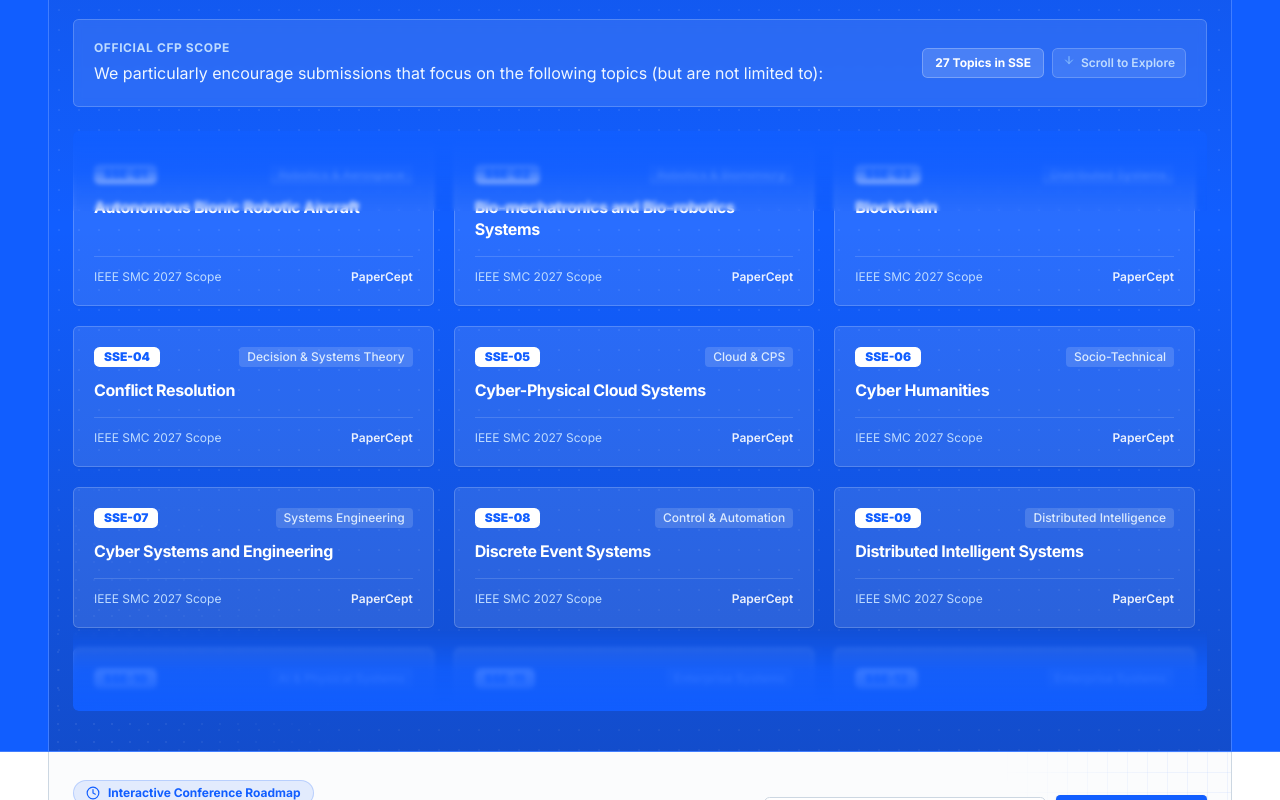
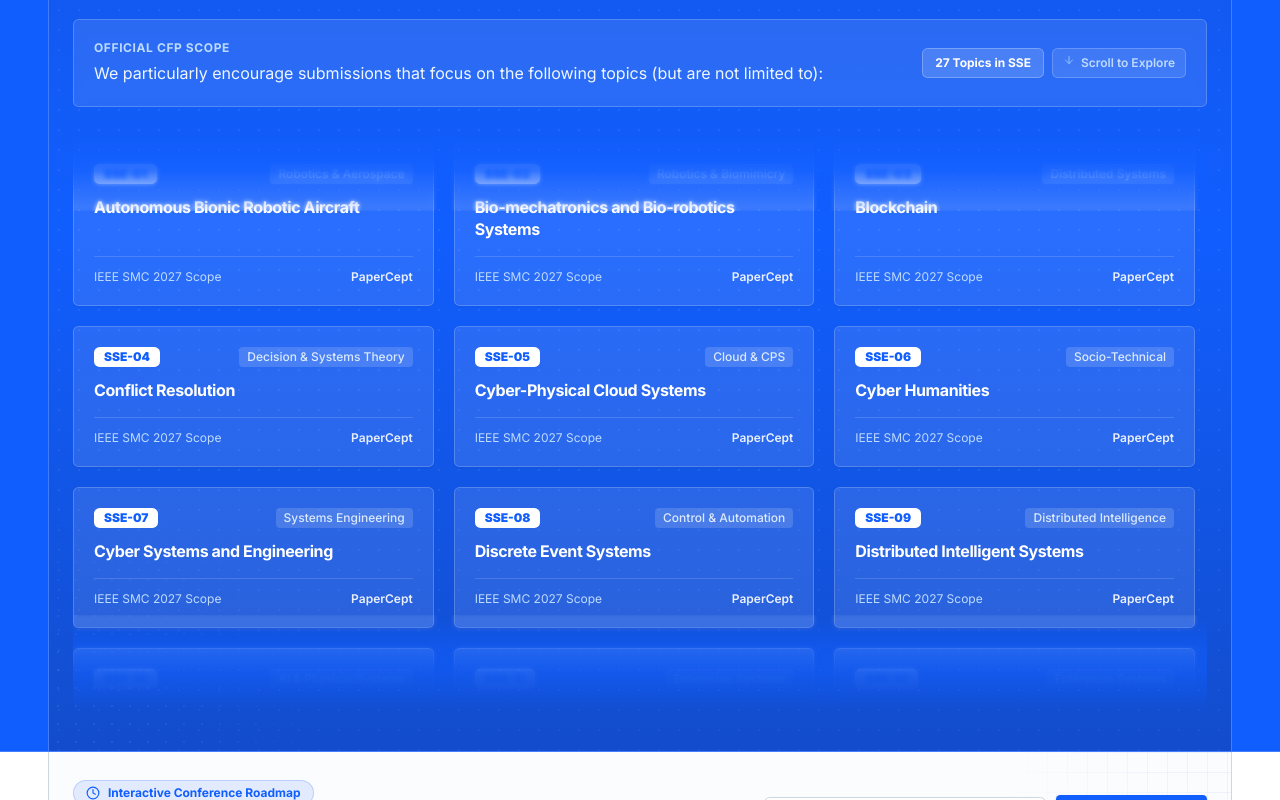
Before and after one commit to toantc1024/ieee.smc2027, a Next.js app: page / in a window 1280 px wide. Shown: the part 3560-4360 px from the top of the page. Built offline with nearby package versions, Linux system fonts and the light colour scheme.

Commit message:
fix(tracks): ensure symmetrical smooth fade blur on both top and bottom of topics overflow container

```diff
--- a/src/components/sections/TracksExplorer.tsx
+++ b/src/components/sections/TracksExplorer.tsx
@@ -172,24 +172,25 @@ export function TracksExplorer() {
             No topics matched &ldquo;{searchQuery}&rdquo; in this pillar. Try another keyword or switch pillars.
           </div>
         ) : (
-          /* Marquee Fade Blur Overflow Container */
-          <div className="relative z-10 overflow-hidden rounded-md">
-
+          /* Marquee Fade Blur Overflow Container with Symmetrical Top & Bottom Mask */
+          <div
+            className="relative z-10 overflow-hidden rounded-md"
+            style={{
+              maskImage:
+                "linear-gradient(to bottom, transparent 0%, black 44px, black calc(100% - 64px), transparent 100%)",
+              WebkitMaskImage:
+                "linear-gradient(to bottom, transparent 0%, black 44px, black calc(100% - 64px), transparent 100%)",
+            }}
+          >
             {/* Top Marquee Fade Blur Overlay */}
             <div className="pointer-events-none absolute inset-x-0 top-0 h-16 sm:h-20 bg-gradient-to-b from-[#115eff] via-[#115eff]/85 to-transparent backdrop-blur-[2px] z-20" />
 
             {/* Bottom Marquee Fade Blur Overlay */}
-            <div className="pointer-events-none absolute inset-x-0 bottom-0 h-16 sm:h-20 bg-gradient-to-t from-[#115eff] via-[#115eff]/85 to-transparent backdrop-blur-[2px] z-20" />
+            <div className="pointer-events-none absolute inset-x-0 bottom-0 h-20 sm:h-24 bg-gradient-to-t from-[#115eff] via-[#115eff]/90 via-40% to-transparent backdrop-blur-[2px] z-20" />
 
             {/* Pure Scrollable Topic Directory for User to Scroll (No Auto-Play) */}
-            <div
-              className="max-h-[520px] sm:max-h-[580px] overflow-y-auto pr-2 sm:pr-3 tracks-scroll-container py-3"
-              style={{
-                maskImage: "linear-gradient(to bottom, transparent 0%, black 5%, black 95%, transparent 100%)",
-                WebkitMaskImage: "linear-gradient(to bottom, transparent 0%, black 5%, black 95%, transparent 100%)",
-              }}
-            >
-              <div className="grid grid-cols-1 md:grid-cols-2 lg:grid-cols-3 gap-4 sm:gap-5 pb-2">
+            <div className="max-h-[520px] sm:max-h-[580px] overflow-y-auto pr-2 sm:pr-3 tracks-scroll-container py-3">
+              <div className="grid grid-cols-1 md:grid-cols-2 lg:grid-cols-3 gap-4 sm:gap-5 pb-10">
                 {filteredTopics.map((topic) => renderTopicCard(topic, `topic-${topic.code}`))}
               </div>
             </div>
```
